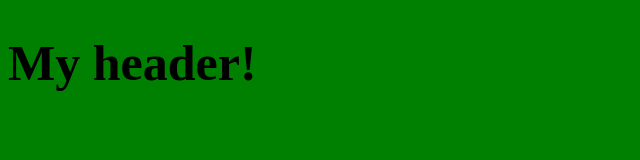
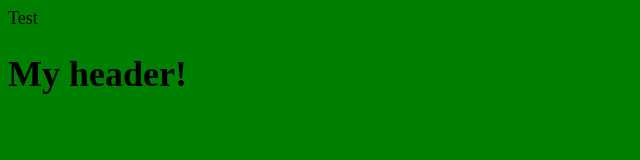
Before and after one commit to Amaliya-mel1/project-test, a plain HTML site: page index.html in a window 1280 px wide. Shown: the whole page, without its empty margins (0-640 px from the left). Drawn offline with Linux system fonts and the light colour scheme.

Commit message:
Upd master

```diff
--- a/css/style.css
+++ b/css/style.css
@@ -1,4 +1,4 @@
 body {
-    font-size: 25px;
+    font-size: 18px;
     background-color: green;
 }
--- a/index.html
+++ b/index.html
@@ -7,6 +7,7 @@
     <link href="css/style.css" rel="stylesheet">
 </head>
 <body>
+    <span>Test</span>
     <header>
         <h1>My header!</h1>
     </header>
```
